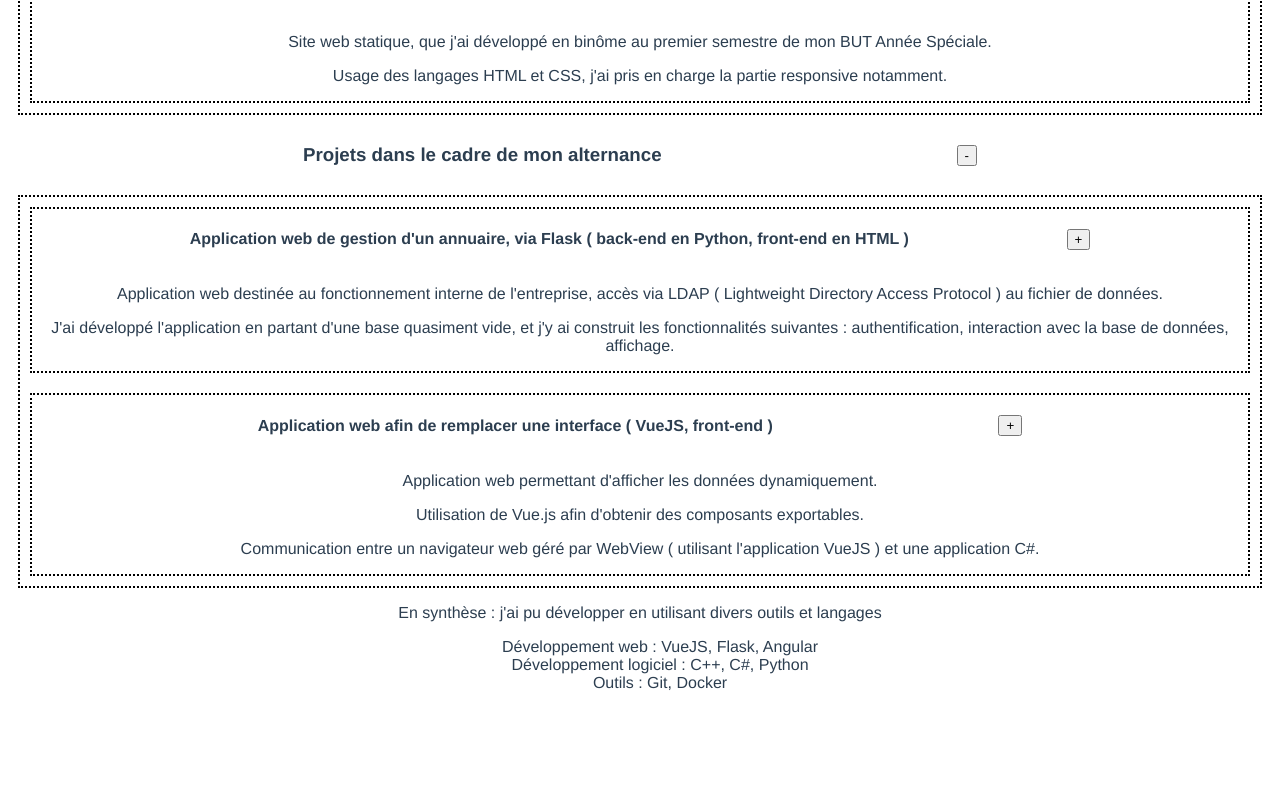
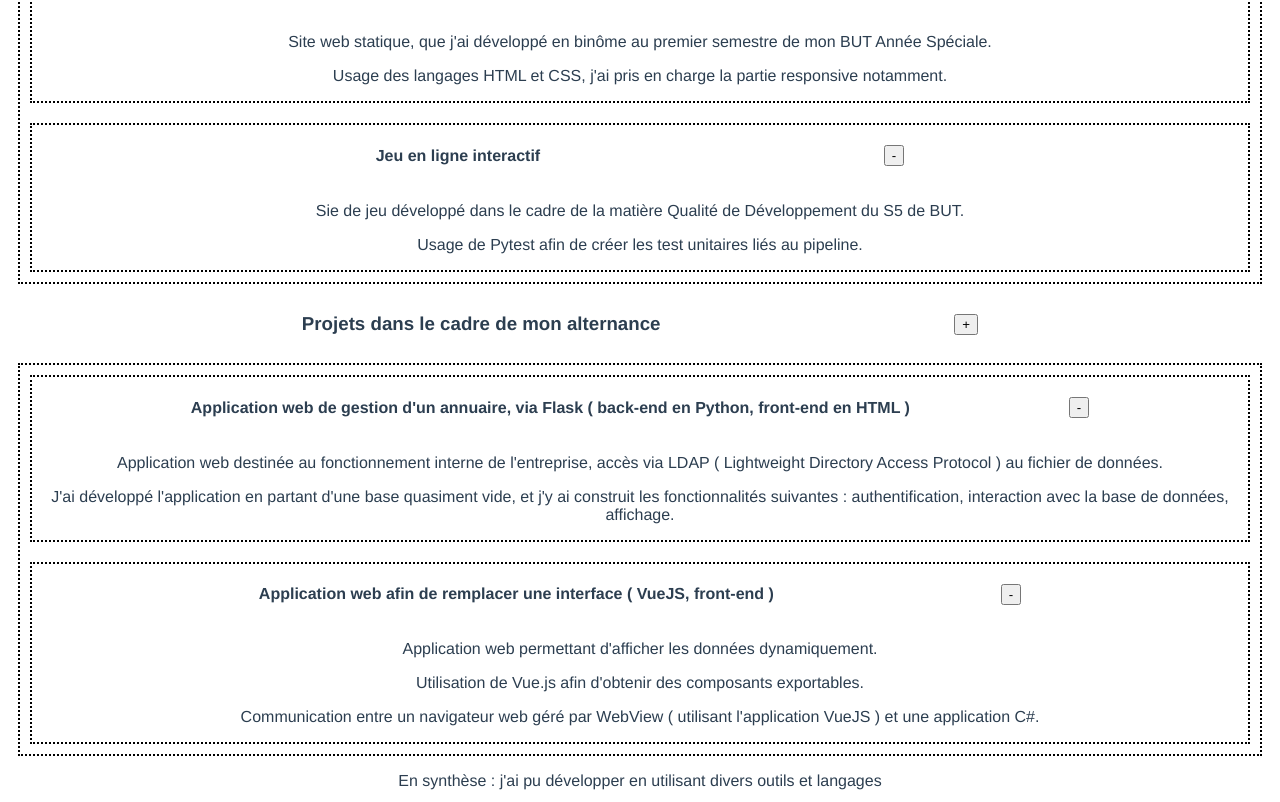
Before and after one commit to tomfsql/TomFolio, a Vue app: page /projects in a window 1280 px wide. Shown: the part 680-1482 px from the top of the page. Before the commit the page ends 1388 px from the top, so only its background shows below. Built offline with nearby package versions, Linux system fonts and the light colour scheme.

Commit message:
Refactored code for buttons

```diff
--- a/src/components/ProjectsPage.vue
+++ b/src/components/ProjectsPage.vue
@@ -2,8 +2,9 @@
   <h1> Mes projets </h1>
       <div class="title">
         <h3> Projets scolaires </h3>
-        <button v-if="this.showMainCategories['IUT']" class="collapsebtn" @click="toggleCategory('IUT')"> - </button>
-        <button v-else class="collapsebtn" @click="toggleCategory('IUT')"> + </button>
+        <button class="collapsebtn" @click="toggleCategory('IUT')">
+            {{ showMainCategories['IUT'] ? '-' : '+' }}
+        </button>
       </div>
 
       <div class="category" v-if="this.showMainCategories['IUT']">
@@ -11,8 +12,9 @@
         <div class="project">
           <div class="project-header">
             <h4> Application web de planification des stages ( back-end en Python avec SAGE pour la résolution d'équation )  </h4>
-            <button v-if="this.showSingleProject['Solveur']" class="collapsebtn" @click="toggleProject('Solveur')"> - </button>
-            <button v-else class="collapsebtn" @click="toggleProject('Solveur')"> + </button>
+            <button class="collapsebtn" @click="toggleProject('Solveur')">
+                {{ showSingleProject['Solveur'] ? '-' : '+' }}
+            </button>
           </div>
           <div class="project-content" v-if="this.showSingleProject['Solveur']">
 
@@ -25,8 +27,9 @@
         <div class="project">
           <div class="project-header">
             <h4> Application web de gestion d'exercices ( Angular, front-end ) </h4>
-            <button v-if="this.showSingleProject['Exercices']" class="collapsebtn" @click="toggleProject('Exercices')"> - </button>
-            <button v-else class="collapsebtn" @click="toggleProject('Exercices')"> + </button>
+            <button class="collapsebtn" @click="toggleProject('Exercices')">
+              {{ showSingleProject['Exercices'] ? '-' : '+' }}
+            </button>
           </div>
           <div class="project-content" v-if="this.showSingleProject['Exercices']">
 
@@ -39,8 +42,9 @@
         <div class="project" v-if="this.showSingleProject['SiteWeb']">
           <div class="project-header">
             <h4> Site web statique en HTML/CSS afin de présenter les mobilités douces </h4>
-            <button v-if="this.showSingleProject['SiteWeb']" class="collapsebtn" @click="toggleProject('SiteWeb')"> - </button>
-            <button v-else class="collapsebtn" @click="toggleProject('SiteWeb')"> + </button>
+            <button class="collapsebtn" @click="toggleProject('SiteWeb')">
+              {{ showSingleProject['SiteWeb'] ? '-' : '+' }}
+            </button>
           </div>
           <div class="project-content" v-if="this.showSingleProject['SiteWeb']">
             <p> Site web statique, que j'ai développé en binôme au premier semestre de mon BUT Année Spéciale. </p>
@@ -51,10 +55,11 @@
         <div class="project" v-if="this.showSingleProject['QDev']">
           <div class="project-header">
             <h4> Jeu en ligne interactif </h4>
-            <button v-if="this.showSingleProject['QDev']" class="collapsebtn" @click="toggleProject('QDev')"> - </button>
-            <button v-else class="collapsebtn" @click="toggleProject('QDev')"> + </button>
+            <button class="collapsebtn" @click="toggleProject('QDev')">
+              {{ showSingleProject['QDev'] ? '-' : '+' }}
+            </button>
           </div>
-          <div class="project-content" v-if="this.showSingleProject['SiteWeb']">
+          <div class="project-content" v-if="this.showSingleProject['QDev']">
             <p> Sie de jeu développé dans le cadre de la matière Qualité de Développement du S5 de BUT. </p>
             <p> Usage de Pytest afin de créer les test unitaires liés au pipeline.</p>
           </div>
@@ -65,8 +70,9 @@
       <div class="title">
 
         <h3> Projets dans le cadre de mon alternance </h3>
-        <button v-if="this.showMainCategories['VP']" class="collapsebtn" @click="toggleCategory('VP')"> - </button>
-        <button v-else class="collapsebtn" @click="toggleCategory('VP')"> + </button>
+        <button class="collapsebtn" @click="toggleCategory('VP')">
+            {{ showSingleProject['VP'] ? '-' : '+' }}
+        </button>
 
       </div>
 
@@ -74,8 +80,9 @@
         <div class="project">
           <div class="project-header">
             <h4> Application web de gestion d'un annuaire, via Flask ( back-end en Python, front-end en HTML ) </h4>
-            <button v-if="this.showMainCategories['Annuaire']" class="collapsebtn" @click="toggleProject('Annuaire')"> - </button>
-            <button v-else class="collapsebtn" @click="toggleProject('Annuaire')"> + </button>
+            <button class="collapsebtn" @click="toggleProject('Annuaire')">
+              {{ showSingleProject['Annuaire'] ? '-' : '+' }}
+            </button>
           </div>
           <div class="project-content" v-if="this.showSingleProject['Annuaire']">
             <p> Application web destinée au fonctionnement interne de l'entreprise, accès via LDAP ( Lightweight Directory Access Protocol ) au fichier de données.</p>
@@ -86,10 +93,11 @@
         <div class="project">
           <div class="project-header">
             <h4> Application web afin de remplacer une interface ( VueJS, front-end ) </h4>
-            <button v-if="this.showMainCategories['PropertyGrid']" class="collapsebtn" @click="toggleProject('PropertyGrid')"> - </button>
-            <button v-else class="collapsebtn" @click="toggleProject('PropertyGrid')"> + </button>
+            <button class="collapsebtn" @click="toggleProject('Annuaire')">
+              {{ showSingleProject['Annuaire'] ? '-' : '+' }}
+            </button>
           </div>
-          <div class="project-content" v-if="this.showSingleProject['PropertyGrid']">
+          <div class="project-content" v-if="this.showSingleProject['Annuaire']">
             <p> Application web permettant d'afficher les données dynamiquement.</p>
             <p> Utilisation de Vue.js afin d'obtenir des composants exportables.</p>
             <p> Communication entre un navigateur web géré par WebView ( utilisant l'application VueJS ) et une application C#.</p>
@@ -111,7 +119,7 @@
   data(){
     return {
       showMainCategories: {"IUT": true, "VP": true},
-      showSingleProject: {"Solveur": true, "Exercices": true, "SiteWeb": true, "Annuaire": true, "PropertyGrid": true},
+      showSingleProject: {"Solveur": true, "Exercices": true, "SiteWeb": true, "Annuaire": true, "PropertyGrid": true, 'QDev':true},
     };
   },
   methods : {
```
